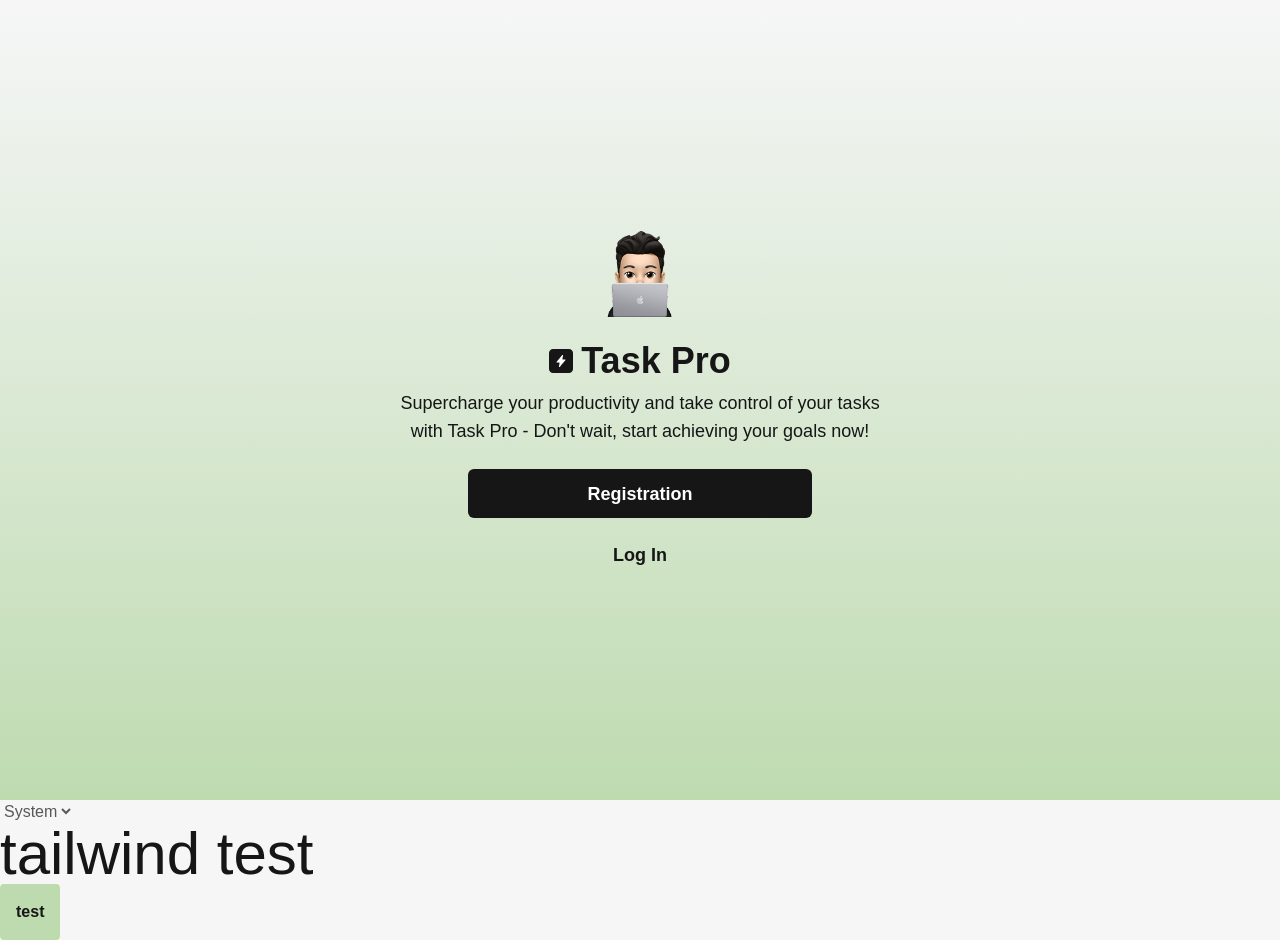
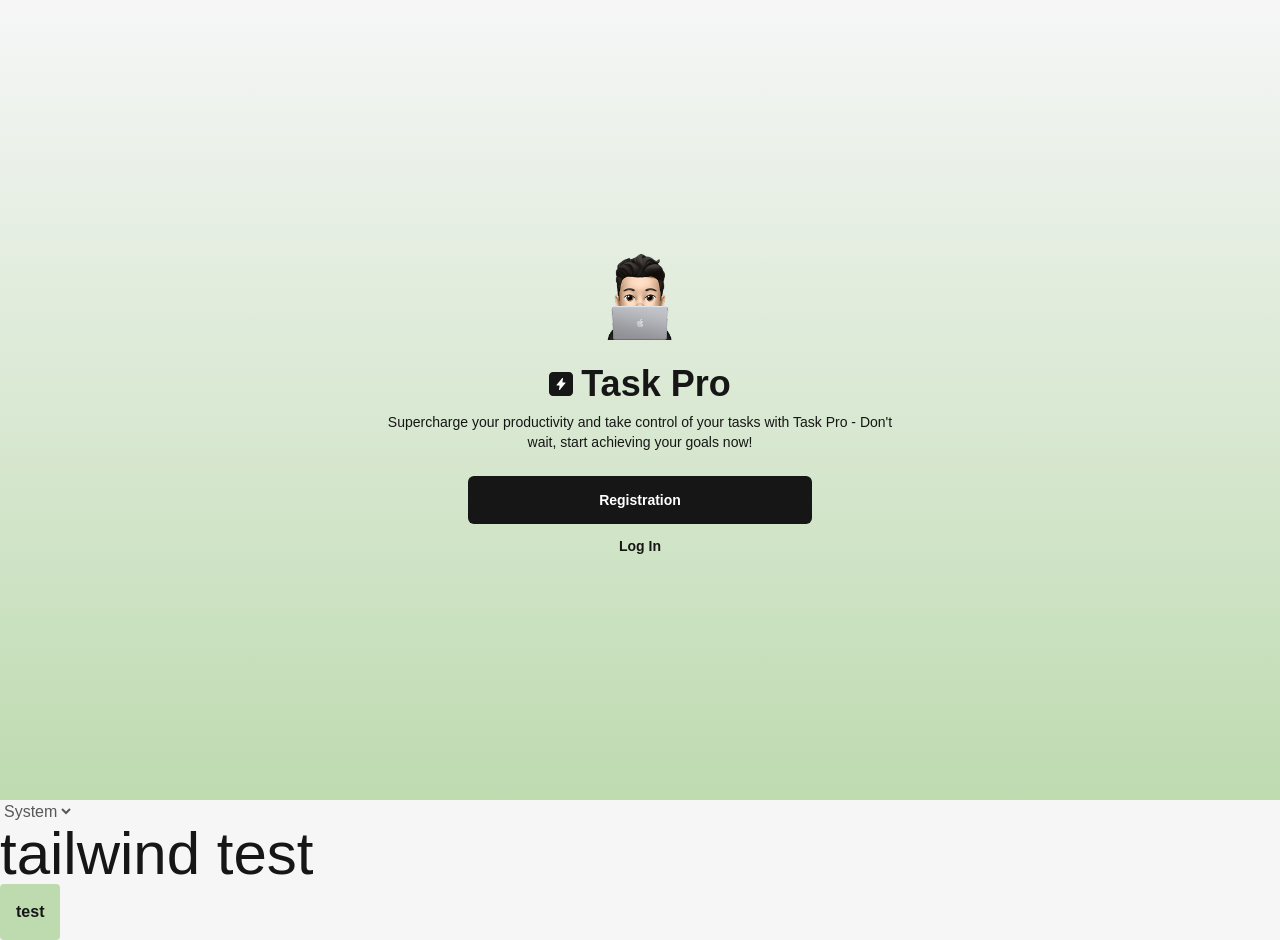
Before and after one commit to gabrielaraducan1606/goit-team-project-nodejs-client, a React (Vite) app: page / in a window 1280 px wide. Built offline with nearby package versions, Linux system fonts and the light colour scheme.

Commit message:
added a few motifications

```diff
--- a/src/pages/WelcomePage.jsx
+++ b/src/pages/WelcomePage.jsx
@@ -7,30 +7,26 @@ export default function Welcome() {
         <img
           src="/images/avatar.png"
           alt="Avatar"
-          className="w-16 h-16 sm:w-20 sm:h-20 md:w-24 md:h-24 mx-auto mb-6"
+          className="size-16 sm:size-20 md:size-24 mx-auto mb-6"
         />
-        <h1 className="text-xl sm:text-2xl md:text-3xl lg:text-4xl font-bold flex items-center justify-center gap-2">
-          <img
-            src="/svg/icon.svg"
-            alt="Lightning Icon"
-            className="size-6"
-          />
+        <h1 className="text-xl text-[#161616] sm:text-2xl md:text-3xl lg:text-4xl font-bold flex items-center justify-center gap-2">
+          <img src="/svg/icon.svg" alt="Lightning Icon" className="size-6" />
           Task Pro
         </h1>
-        <p className="text-[#161616] max-w-xs sm:max-w-sm md:max-w-md lg:max-w-lg mx-auto mt-2 text-sm sm:text-base md:text-lg font-poppins">
-          Supercharge your productivity and take control of your tasks with Task Pro -
-          Don't wait, start achieving your goals now!
+        <p className="text-[#161616] max-w-xs sm:max-w-sm md:max-w-md lg:max-w-lg mx-auto mt-2 text-sm">
+          Supercharge your productivity and take control of your tasks with Task
+          Pro - Don't wait, start achieving your goals now!
         </p>
         <div className="mt-6 flex flex-col gap-3 w-full justify-center items-center">
           <a
             href="/signup"
-            className="w-[344px] h-[49px] flex items-center justify-center bg-[#161616] text-white rounded-md text-lg font-semibold font-poppins transition hover:bg-[#BEDBB0] hover:text-[#161616]"
+            className="w-[21.5rem] h-[3rem] flex items-center justify-center bg-[#161616] text-white rounded-md text-sm font-semibold transition"
           >
             Registration
           </a>
           <a
             href="/signin"
-            className="w-[344px] h-[49px] flex items-center justify-center bg-transparent text-[#161616] rounded-md text-lg font-semibold font-poppins transition hover:bg-[#161616] hover:text-white"
+            className=" flex items-center justify-center bg-transparent text-[#161616] text-sm font-semibold transition"
           >
             Log In
           </a>
```
